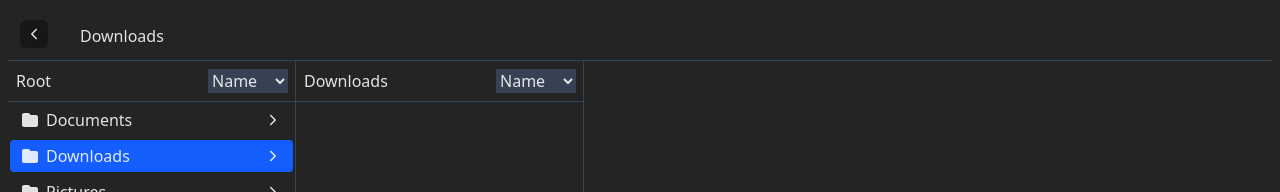
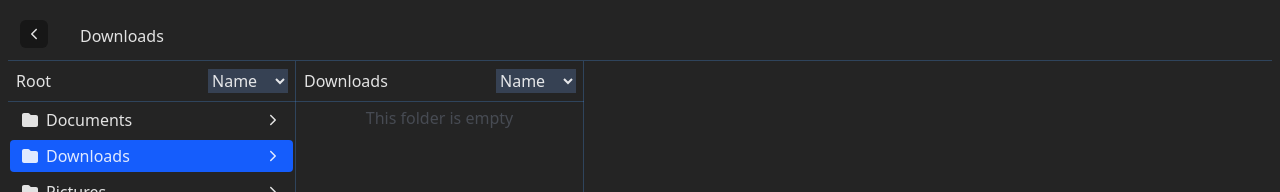
Before and after one commit to mohitShahiT/file-explorer-column, a React (Vite) app: page / in a window 1280 px wide. Both pictures are taken after a click on the item "Downloads". Shown: the top 192 px of the page. Built offline with nearby package versions, Linux system fonts and the light colour scheme.

Commit message:
feat:can handle click on previously open columns

```diff
--- a/src/App.tsx
+++ b/src/App.tsx
@@ -46,14 +46,21 @@ function Title({ title }: { title: string }) {
   );
 }
 
-function FolderColumn({ id }: { folder?: Folder; id: string }) {
-  const { root, handleActiveChange } = useFileContext();
+function FolderColumn({ id }: { id: string }) {
+  const { root, handleActiveChange, openFolderIds, setOpenFolderIds } =
+    useFileContext();
   const folder = getFileFolderFromID(root, id);
   const isFolder = folder && "children" in folder;
+  function handleClick() {
+    if (!folder) return;
+    handleActiveChange(folder.id);
+    const curretDepth = openFolderIds.indexOf(id);
+    setOpenFolderIds(openFolderIds.slice(0, curretDepth + 1));
+  }
   return (
     <div
       className="border-r-[1px] border-r-blue-400/25 h-screen w-72"
-      onClick={() => folder && handleActiveChange(folder.id)}
+      onClick={handleClick}
     >
       {folder && (
         <>
@@ -101,6 +108,12 @@ function FileColumnHeader({ header }: { header: string }) {
 }
 
 function FileLists({ files }: { files: (File | Folder)[] }) {
+  if (files.length <= 0)
+    return (
+      <div className="text-center p-1 text-gray-500/50">
+        This folder is empty
+      </div>
+    );
   return (
     <div className="p-0.5">
       <ul className="flex flex-col gap-1">
@@ -133,12 +146,16 @@ function FileItem({ file }: { file: File | Folder }) {
     newIds[depth] = file.id;
     setOpenFolderIds(newIds);
   }
+  const activeBg =
+    activeFolderId === file.id
+      ? "bg-blue-600"
+      : openFolderIds.includes(file.id)
+      ? "bg-gray-700"
+      : "";
   return (
     <li
       onClick={handleClick}
-      className={`hover:bg-blue-600 py-1 flex justify-between items-center px-3 cursor-pointer rounded-sm ${
-        activeFolderId === file.id && "bg-blue-600"
-      }`}
+      className={`hover:bg-blue-600 py-1 flex justify-between items-center px-3 cursor-pointer rounded-sm ${activeBg}`}
     >
       <span className="flex items-center gap-2 ">
         {file.kind === FileKinds.Folder ? <FaFolder /> : <FaFile />}
--- a/src/contexts/FolderContext.tsx
+++ b/src/contexts/FolderContext.tsx
@@ -23,8 +23,8 @@ interface fileContextInterface {
 const FileContext = createContext<fileContextInterface | null>(null);
 
 export function FileContextProvider({ children }: { children: ReactNode }) {
-  const [openFolderIds, setOpenFolderIds] = useState([root.id]); //its index is important index based column
-  const [activeFolderId, setActiveFolderId] = useState<string>(root.id);
+  const [openFolderIds, setOpenFolderIds] = useState([root.id]); //its index is important, index decides on which column the list is shown
+  const [activeFolderId, setActiveFolderId] = useState<string>("");
 
   const activeFolder = useMemo(
     () => getFileFolderFromID(root, activeFolderId),
```
